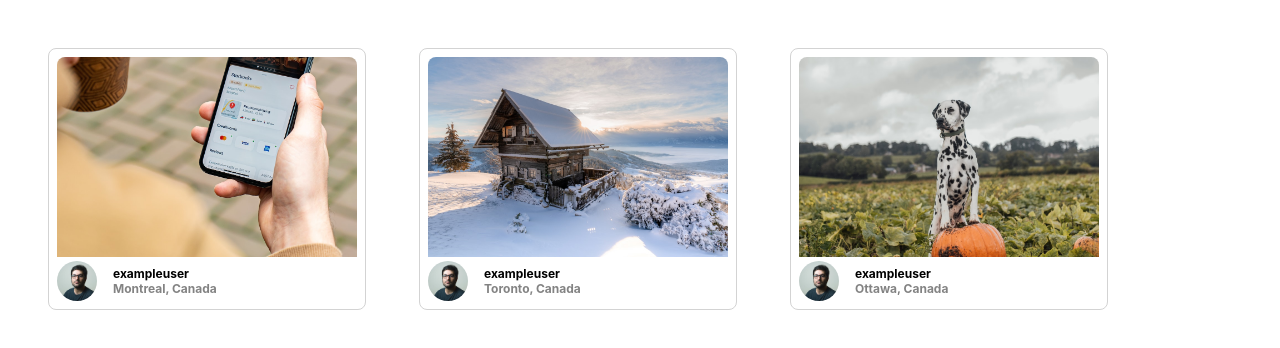
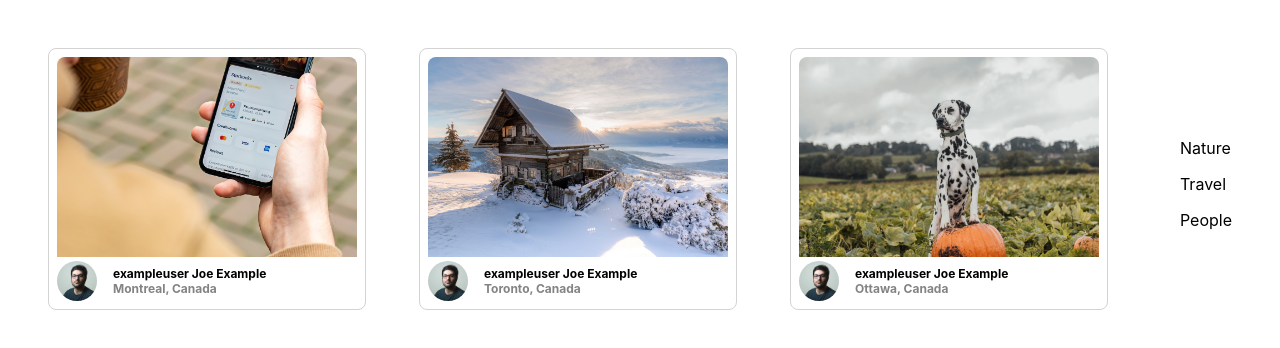
Before and after one commit to AStefankiv/photolabs, a React (Create React App) app in the folder frontend/: page / in a window 1280 px wide. Shown: the top 348 px of the page. Built offline with nearby package versions, Linux system fonts and the light colour scheme; the HTML template or start-up script is replaced by a standard one.

Commit message:
Photo topics

```diff
--- a/frontend/src/App.jsx
+++ b/frontend/src/App.jsx
@@ -1,19 +1,9 @@
 import React from 'react';
 
-import PhotoListItem from './components/PhotoListItem';
+// import PhotoListItem from './components/PhotoListItem';
 import PhotoList from 'components/PhotoList';
 import './App.scss';
-
-// const sampleDataForPhotoListItem = {
-//   id: "1",
-//   location: {
-//     city: "Montreal",
-//     country: "Canada",
-//   },
-//   imageSource: `${process.env.PUBLIC_URL}/Image-1-Regular.jpeg`,
-//   username: "Joe Example",
-//   profile: `${process.env.PUBLIC_URL}/profile-1.jpg`,
-// };
+import TopicList from 'components/TopicList';
 
 
 // const photos = new Array(3).fill(sampleDataForPhotoListItem);
@@ -26,6 +16,7 @@
           <PhotoListItem key={index} sampleData={photo} />
         ))} */}
         <PhotoList />
+        <TopicList />
       </div>
     </div>
   );
--- a/frontend/src/components/PhotoList.jsx
+++ b/frontend/src/components/PhotoList.jsx
@@ -1,6 +1,7 @@
 import React from "react";
 
 import "../styles/PhotoList.scss";
+import "../styles/PhotoListItem.scss";
 
 const sampleDataForPhotoList = [
   {
@@ -66,7 +67,7 @@
           <div className="photo-list__user-details">
             <img className="photo-list__user-profile" src={photo.user.profile} alt='Profile' />
             <div className="photo-list__user-info">
-              {photo.user.username}
+              {photo.user.username} {' '} {photo.user.name}
               <div className="photo-list__user-location">
                 {photo.location.city}, {photo.location.country}
               </div>
--- a/frontend/src/components/TopicList.jsx
+++ b/frontend/src/components/TopicList.jsx
@@ -23,7 +23,11 @@
 const TopicList = () => {
   return (
     <div className="top-nav-bar__topic-list">
-      {/* Insert React */}
+      <ul>
+        {sampleDataForTopicList.map((topic, index) => (
+          <p key={index} className="top-nav-bar__topic-list__item">{topic.title}</p>
+        ))}
+      </ul>
     </div>
   );
 };
--- a/frontend/src/components/TopicListItem.jsx
+++ b/frontend/src/components/TopicListItem.jsx
@@ -11,7 +11,7 @@
 const TopicListItem = () => {
   return (
     <div className="topic-list__item">
-      {/* Insert React */}
+      <li key={sampleDataForTopicListItem.id} className="topic-list__item">{sampleDataForTopicListItem.label}</li>
     </div>
   );
 };
```
